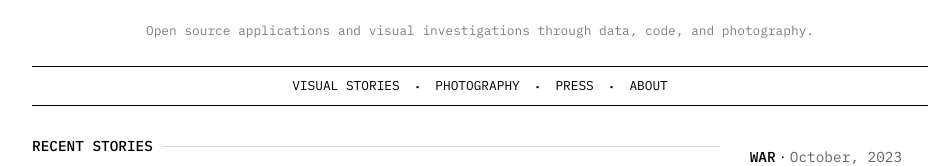
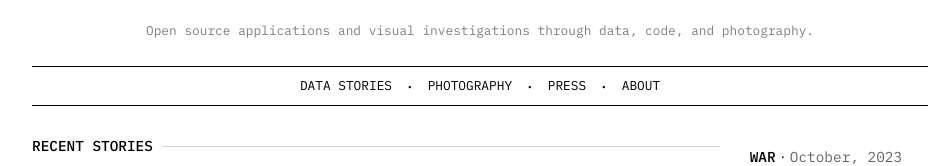
Before and after one commit to lnicoletti/personal-website, a SvelteKit app: page / in a window 1280 px wide. Shown: the part 125-291 px from the top of the page, without its empty margins (160-1092 px from the left). Built offline with nearby package versions, Linux system fonts and the light colour scheme; a web font is replaced by a local one.

Commit message:
thumbnails

```diff
--- a/src/routes/Nav.svelte
+++ b/src/routes/Nav.svelte
@@ -11,11 +11,14 @@
     </svg> -->
     <ul>
         <li aria-current={$page.url.pathname === '/' ? 'page' : undefined}>
-            <a href="/">Visual Stories</a>
+            <a href="/">Data Stories</a>
         </li>
 		<span class="dot">&#183</span>
-        <li aria-current={$page.url.pathname.startsWith('/photography') ? 'page' : undefined}>
+        <!-- <li aria-current={$page.url.pathname.startsWith('/photography') ? 'page' : undefined}>
             <a href="/photography">Photography</a>
+        </li> -->
+		<li>
+            <a href="https://www.instagram.com/leonardonclt/?hl=en" target=__blank>Photography</a>
         </li>
 		<span class="dot">&#183</span>
         <!-- <li aria-current={$page.url.pathname.startsWith('/publications') ? 'page' : undefined}>
```
Also changed, not shown: static/data/articles.csv, 1 other file (tests, documents, lock files or other folders).
